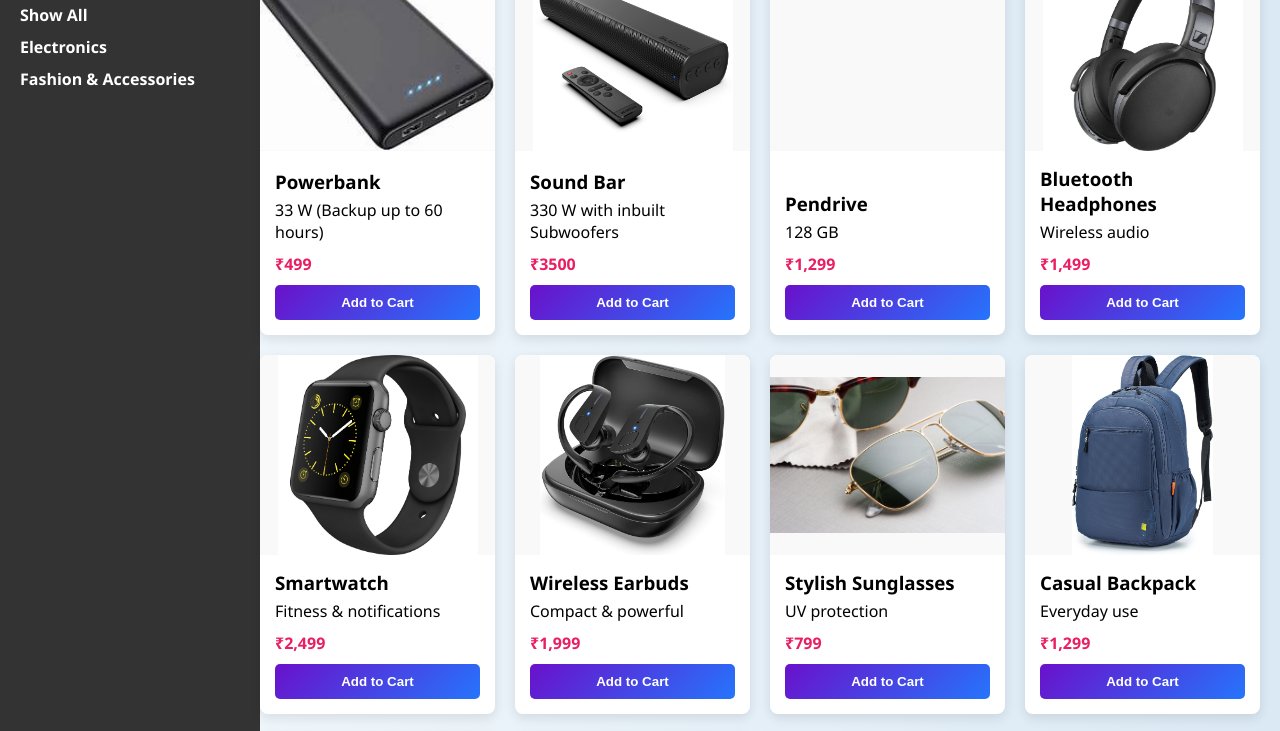
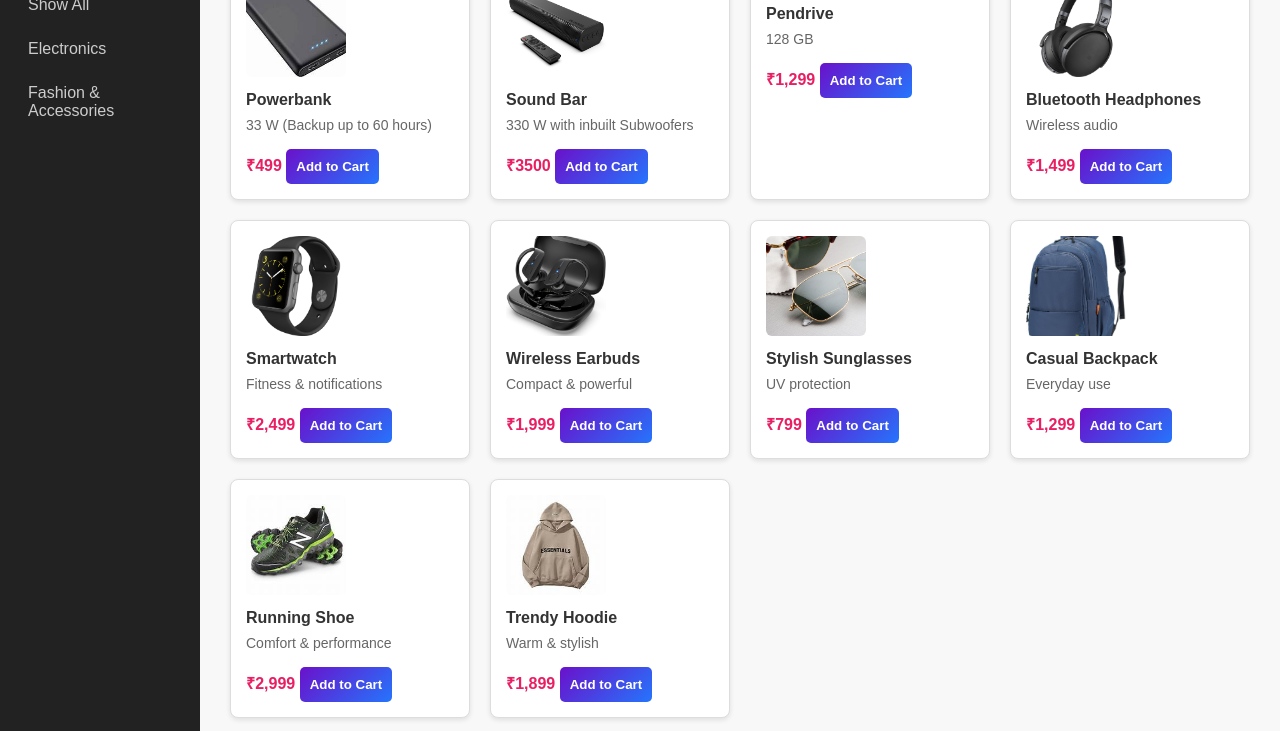
Before and after one commit to Sarwesh0910/Project_2, a plain HTML site: page index.html in a window 1280 px wide. Shown: the part 69-800 px from the top of the page. Drawn offline with Linux system fonts and the light colour scheme.

Commit message:
Modified

```diff
--- a/Products.css
+++ b/Products.css
@@ -1,92 +1,101 @@
-/* Body Styling */
+/* Reset and Base Styles */
+* {
+  margin: 0;
+  padding: 0;
+  box-sizing: border-box;
+  font-family: sans-serif;
+}
+
+/* Body Layout */
 body {
-  margin: 0;
-  font-family: 'Segoe UI', Tahoma, Geneva, Verdana, sans-serif;
-  background: linear-gradient(to right, #f4f9fc, #dbe9f4);
+  display: flex;
+  flex-direction: row;
+  min-height: 100vh;
+  background-color: #f8f8f8;
 }
 
 /* Sidebar */
 .sidebar {
-  position: fixed;
-  left: 0;
-  top: 0;
-  bottom: 0;
-  width: 220px;
-  background: #333;
+  width: 200px;
+  background-color: #222;
   color: #fff;
   padding: 20px;
+  flex-shrink: 0;
 }
 
 .sidebar h2 {
-  margin-top: 0;
+  font-size: 18px;
+  margin-bottom: 15px;
 }
 
 .sidebar a {
   display: block;
+  color: #ccc;
+  text-decoration: none;
   margin: 10px 0;
-  color: #fff;
-  text-decoration: none;
-  font-weight: 600;
+  padding: 8px;
+  border-radius: 4px;
   cursor: pointer;
+  transition: background-color 0.3s;
 }
 
 .sidebar a:hover {
-  color: #00bcd4;
+  background-color: #444;
 }
 
-/* Content Area */
+/* Main Content */
 .content {
-  margin-left: 240px;
-  padding: 20px;
+  flex-grow: 1;
+  padding: 30px;
 }
 
-/* Grid Layout with Fixed Columns */
+/* Product Grid */
 .grid {
   display: grid;
-  grid-template-columns: repeat(4, 1fr);
+  grid-template-columns: repeat(auto-fill, minmax(220px, 1fr));
   gap: 20px;
 }
 
 /* Product Card */
 .product {
-  display: flex;
-  flex-direction: column;
-  background: #fff;
+  background-color: #fff;
+  border: 1px solid #ddd;
   border-radius: 8px;
-  box-shadow: 0 4px 12px rgba(0, 0, 0, 0.1);
+  padding: 15px;
+  box-shadow: 0 2px 5px rgba(0,0,0,0.1);
+  display: none;
   transition: transform 0.3s ease;
-  overflow: hidden;
 }
 
-.product img {
-  width: 100%;
-  height: 200px;
-  object-fit: contain;
-  background: #f9f9f9;
+.product.show {
+  display: block;
 }
 
-.product-info {
-  display: flex;
-  flex-direction: column;
-  justify-content: flex-end;
-  padding: 15px;
-  flex-grow: 1;
+.product h3 {
+  font-size: 16px;
+  color: #333;
+  margin-bottom: 8px;
 }
 
-.product-info h3 {
-  margin: 0;
+.product p {
+  font-size: 14px;
+  color: #666;
+  margin-bottom: 6px;
 }
 
-.product-info p {
-  margin: 5px 0;
+.product strong {
+  color: #e91e63;
+  font-weight: bold;
 }
 
-.product-info strong {
-  margin-top: 5px;
-  color: #e91e63;
+/* Product Image */
+.product img {
+  width: 100px;
+  height: 100px;
+  border-radius: 6px;
+  margin-bottom: 10px;
+  object-fit: cover;
 }
-
-/* Add to Cart Button */
 .product button {
   margin-top: 10px;
   padding: 10px;
@@ -98,17 +107,34 @@ body {
   font-weight: 600;
 }
 
-/* Keep Grid Slots Fixed Using Visibility */
-.product {
-  visibility: visible;
-  opacity: 1;
-  transform: scale(1);
-  transition: all 0.3s ease;
+/* Hover Effect */
+.product:hover {
+  transform: translateY(-5px);
+  box-shadow: 0 4px 12px rgba(0,0,0,0.15);
 }
 
-.product.hide {
-  visibility: hidden;
-  opacity: 0;
-  transform: scale(0.8);
-  pointer-events: none;
+/* Responsive Design */
+@media (max-width: 768px) {
+  body {
+    flex-direction: column;
+  }
+
+  .sidebar {
+    width: 100%;
+    display: flex;
+    flex-wrap: wrap;
+    justify-content: center;
+  }
+
+  .sidebar a {
+    margin: 5px;
+  }
+
+  .content {
+    padding: 20px;
+  }
+
+  .grid {
+    grid-template-columns: repeat(auto-fill, minmax(160px, 1fr));
+  }
 }
```
